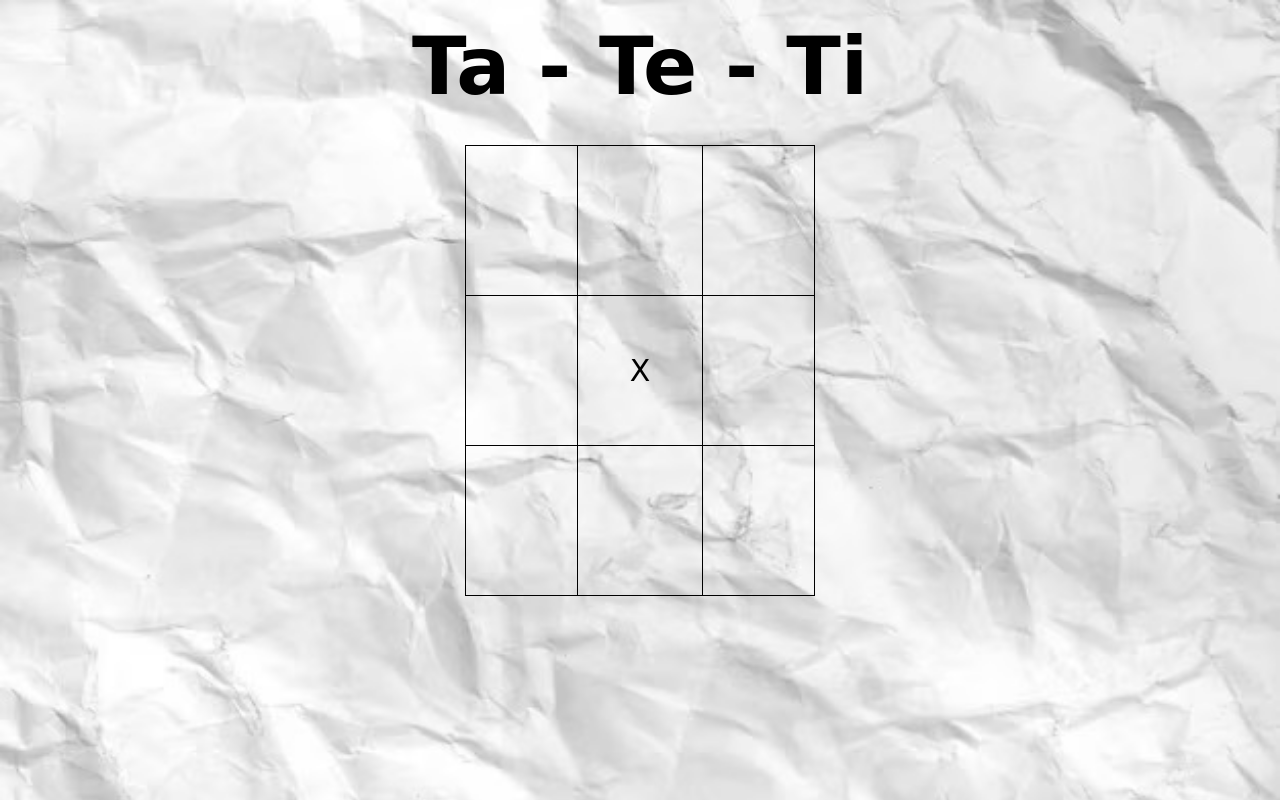
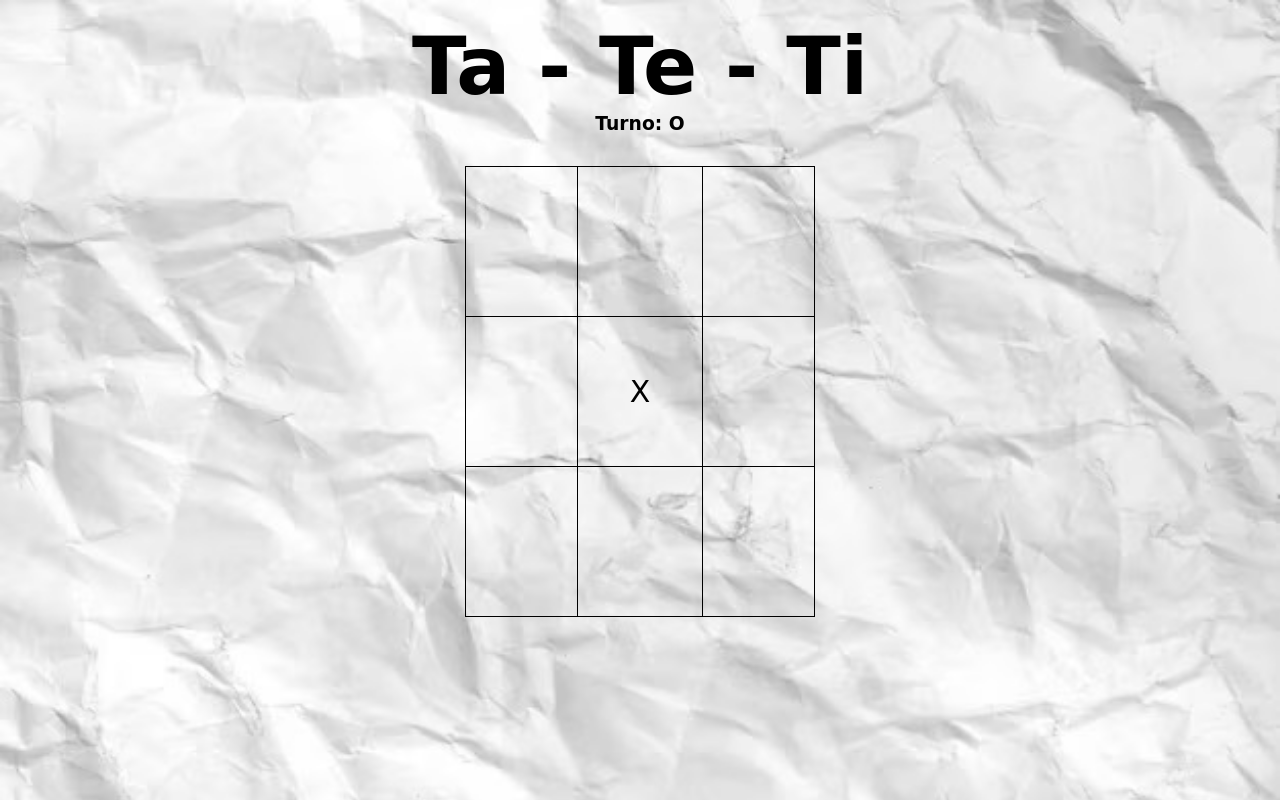
Before and after one commit to GustavoBozzano/TA-TE-TI, a plain HTML site: page index.html in a window 1280 px wide. Both pictures are taken after a click on the element 640 px from the left and 370 px from the top of the page. Drawn offline with Linux system fonts and the light colour scheme; a web font is replaced by a local one.

Commit message:
agrego en pantalla: turno

```diff
--- a/index.html
+++ b/index.html
@@ -14,6 +14,7 @@
   </head>
   <body>
     <h1>Ta - Te - Ti</h1>
+    <h3 id="turnoActual">Turno: X</h3>
 
     <table id="tablero" onclick="hacerJugada(event)">
       <tr>
--- a/index.js
+++ b/index.js
@@ -32,6 +32,7 @@ function hacerJugada(event) {
 
 function cambiarTurno() {
   turno = turno === "X" ? "O" : "X";
+  document.getElementById("turnoActual").textContent = `Turno: ${turno}`;
 }
 
 function verificarGanador() {
```
